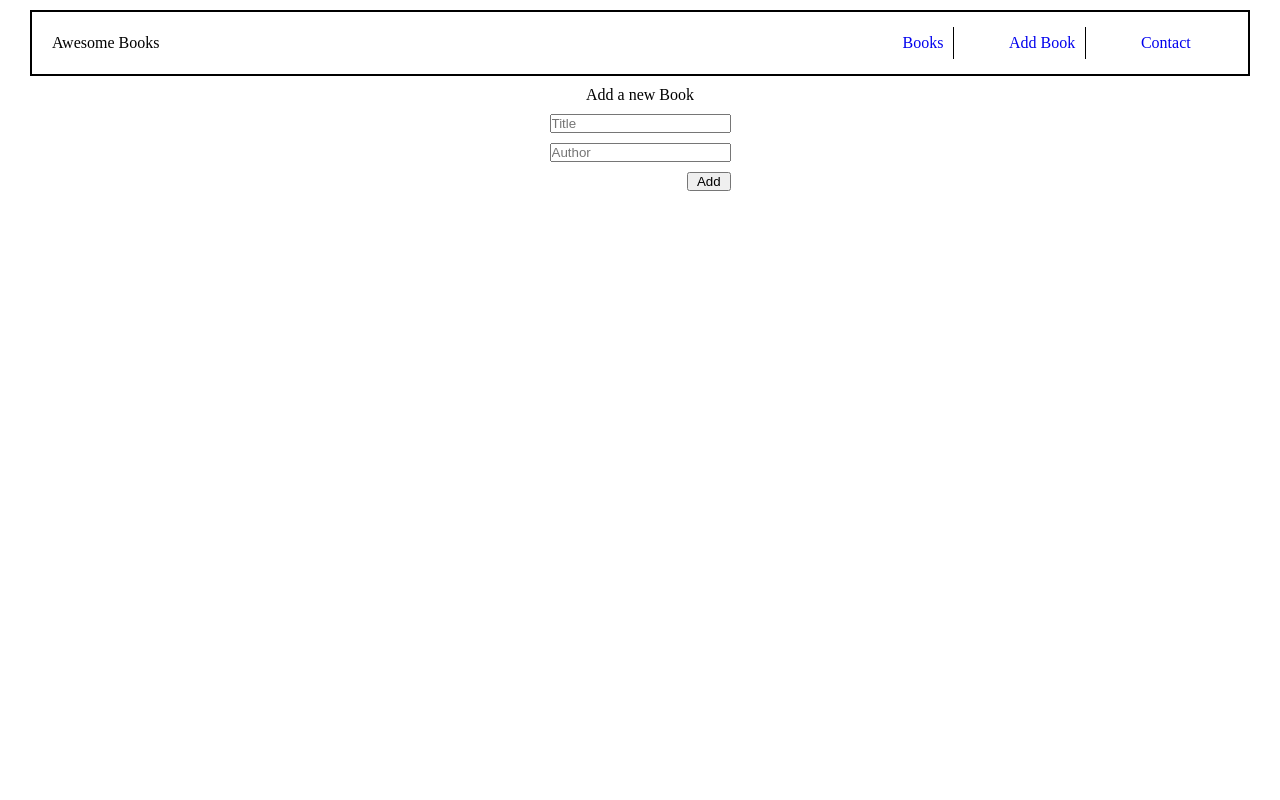
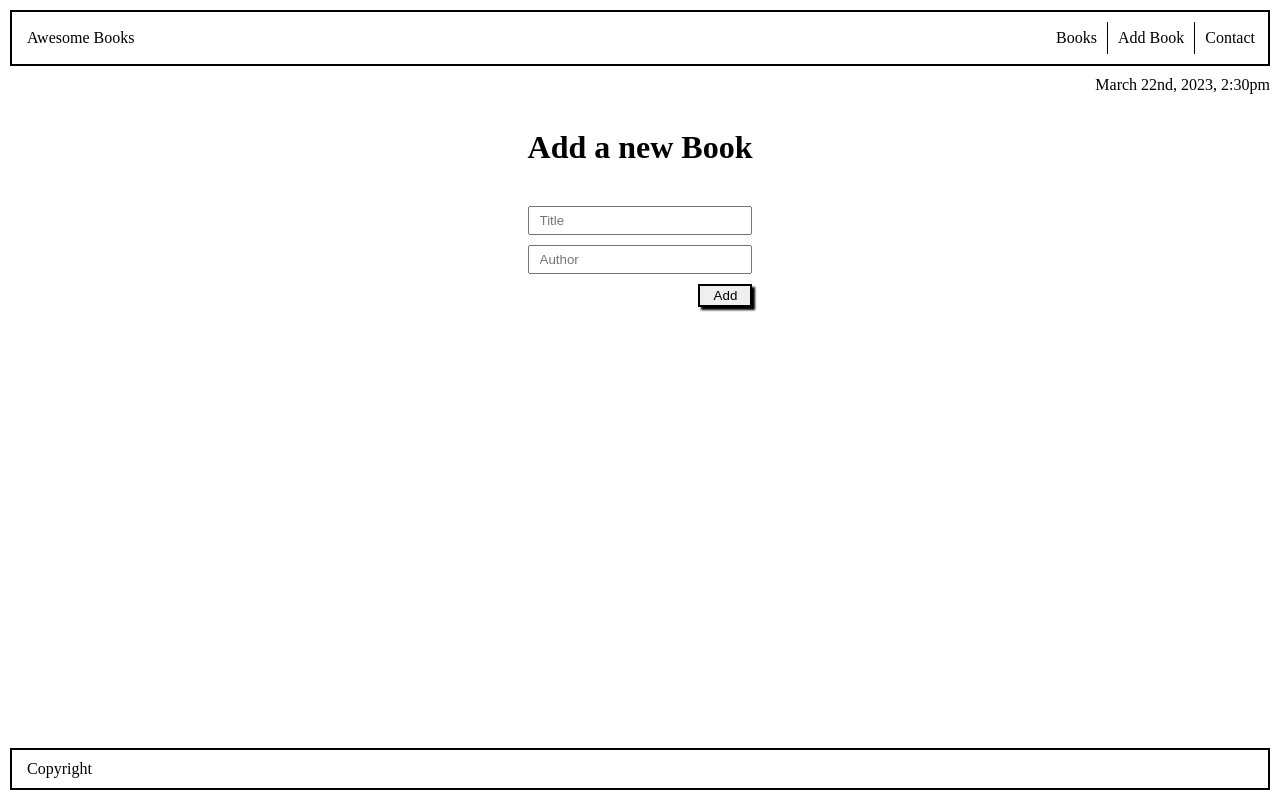
Before and after one commit to Atifzada/Awesome-Books, a website with bundled scripts: page index.html in a window 1280 px wide. Both pictures are taken after a click on the link "Add Book". Built offline with nearby package versions, Linux system fonts and the light colour scheme.

Commit message:
Add footer and styling to the website

```diff
--- a/index.css
+++ b/index.css
@@ -3,15 +3,23 @@
   padding: 0;
 }
 
+body {
+  min-height: 100vh;
+  display: flex;
+  flex-direction: column;
+  padding: 0 10px;
+}
+
+
 input {
   display: block;
+  padding: 5px 10px;
 }
 
 .record {
   display: flex;
   flex-direction: column;
   align-items: center;
-  min-height: 80vh;
   justify-content: center;
   gap: 50px;
 }
@@ -41,7 +49,7 @@ input {
   display: flex;
   flex-direction: column;
   gap: 10px;
-  margin-top: 10px;
+  margin-top: 40px;
 }
 
 .btn {
@@ -69,20 +77,23 @@ hr {
   text-align: center;
 }
 
+.navbar, footer {
+  border: 2px solid black;
+  padding: 10px 3px 10px 15px;
+}
+
 .navbar {
   display: flex;
   justify-content: space-between;
   align-items: center;
-  margin: 10px 30px;
-  border: 2px solid black;
-  padding: 15px 20px;
+  margin: 10px 0px;
 }
 
-ul li {
+nav ul li {
   list-style: none;
 }
 
-li {
+nav li {
   border-right: 1.5px solid black;
   padding-right: 10px;
   line-height: 2;
@@ -94,11 +105,16 @@ li:last-child {
 
 a {
   text-decoration: none;
+  color: black;
 }
+
+a:hover {
+  color: blue;
+}
+
 .navbarItems {
-  width: 30%;
+  gap: 10px;
   display: flex;
-  justify-content: space-around;
 }
 
 .content-section {
@@ -110,10 +126,32 @@ a {
 }
 
 .contactInner {
-  min-height: 80vh;
   display: flex;
   flex-direction: column;
   justify-content: center;
   align-items: center;
   gap: 40px;
 }
+
+#content {
+  margin-top: 35px;
+}
+
+button {
+  padding: 2px 10px;
+  box-shadow: 3px 3px 2px #000000;
+  border: 2px solid black;
+}
+
+footer {
+  margin-top: auto;
+  margin-bottom: 10px;
+}
+
+.date {
+  text-align: right;
+}
+
+.contactInner ul {
+  margin: 20px 0 0 40px;
+}
--- a/index.html
+++ b/index.html
@@ -16,7 +16,7 @@
             <li><a href="#" id="contactLink">Contact</a></li>
         </ul>
     </nav>
-
+    <div class="date"><p>March 22nd, 2023, 2:30pm</p></div>
     <div id="content">
         <div id="books" class="content-section active">
             <div class="record">
@@ -30,7 +30,7 @@
             <div class="addition">
                 <div class="empty"></div>
                 <form id="form" class="form">
-                    <label for="text" class="title">Add a new Book</label>
+                    <h1 class="title">Add a new Book</h1>
                     <div class="inputs">
                         <input type="text" id="titleInput" class="titleInput" required placeholder="Title">
                         <input type="text" id="authorInput" class="authorInput" required placeholder="Author">
@@ -42,18 +42,24 @@
         <div id="contact" class="content-section">
             <div class="contactInner">
             <h1>Contact Information</h1>
-            <p>Do you have questions or you just want to say "Hello"?<br>
-                you can reach out to us
-            </p>
-            <div class="contactInfo">
-            <p><strong>Email</strong>: awesomebooks@example.com</p>
-            <p><strong>Our Phone</strong>: +923119626239</p>
-            <p><strong>Our address</strong>: Street#4 Dhoke kala khan, Shamsabad, Rawalpindi </p>
+            <div>
+                <p>Do you have any questions or you just want to say "Hello"?</p>
+                <p>You can reach out to us!</p>
+                <ul>
+                    <li>Our email: mail@mail.com</li>
+                    <li>Our phone number: 00000000000000</li>
+                    <li>Our address: Bakare 22, 84503, Lagos, Nigeria  </li>
+                </ul>
             </div>
+        </div>
     </div>
 </div>
     </div>
 
+    <footer>
+        <p>Copyright</p>
+    </footer>
+
     <script type="module" src="index.js"></script>
 </body>
 </html>
```
